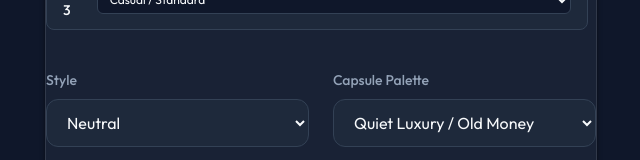
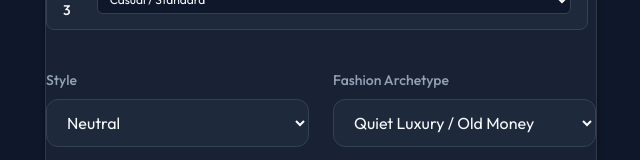
Before and after one commit to jf1shh/Travel-Packing-Optimizer, a React (Vite) app: page / in a window 1280 px wide. Shown: the part 993-1153 px from the top of the page, without its empty margins (319-959 px from the left). Built offline with nearby package versions, Linux system fonts and the light colour scheme.

Commit message:
style: rename capsule palette to fashion archetype

```diff
--- a/src/components/TripForm.jsx
+++ b/src/components/TripForm.jsx
@@ -256,7 +256,7 @@ const TripForm = ({ onSubmit, isLoading, lengthUnit, toggleLengthUnit }) => {
         </div>
 
         <div style={{ display: 'flex', flexDirection: 'column', gap: '0.5rem' }}>
-          <label htmlFor="palette" style={{ fontSize: '0.875rem', fontWeight: '500', color: 'var(--text-secondary)' }}>Capsule Palette</label>
+          <label htmlFor="palette" style={{ fontSize: '0.875rem', fontWeight: '500', color: 'var(--text-secondary)' }}>Fashion Archetype</label>
           <select id="palette" value={palette} onChange={(e) => setPalette(e.target.value)}>
             <option value="quiet-luxury">Quiet Luxury / Old Money</option>
             <option value="gorpcore">Gorpcore / Techwear</option>
```
